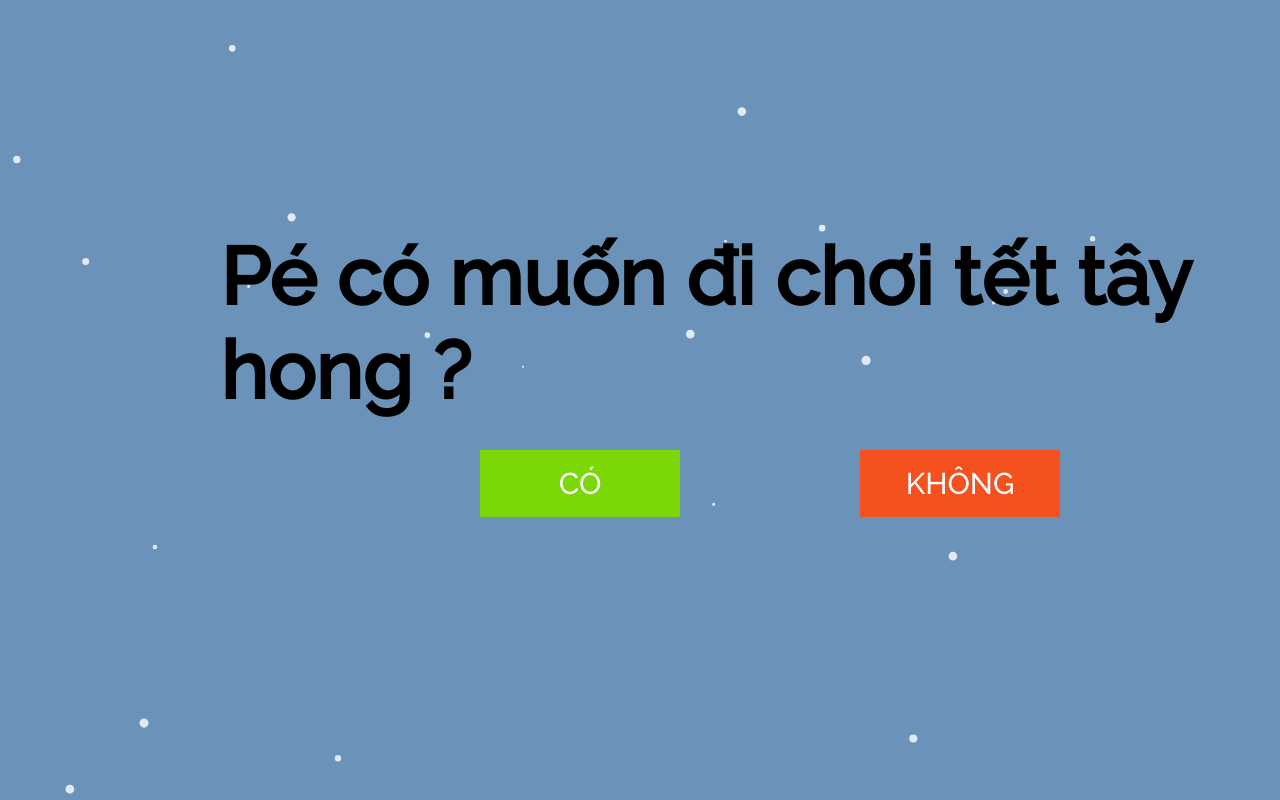
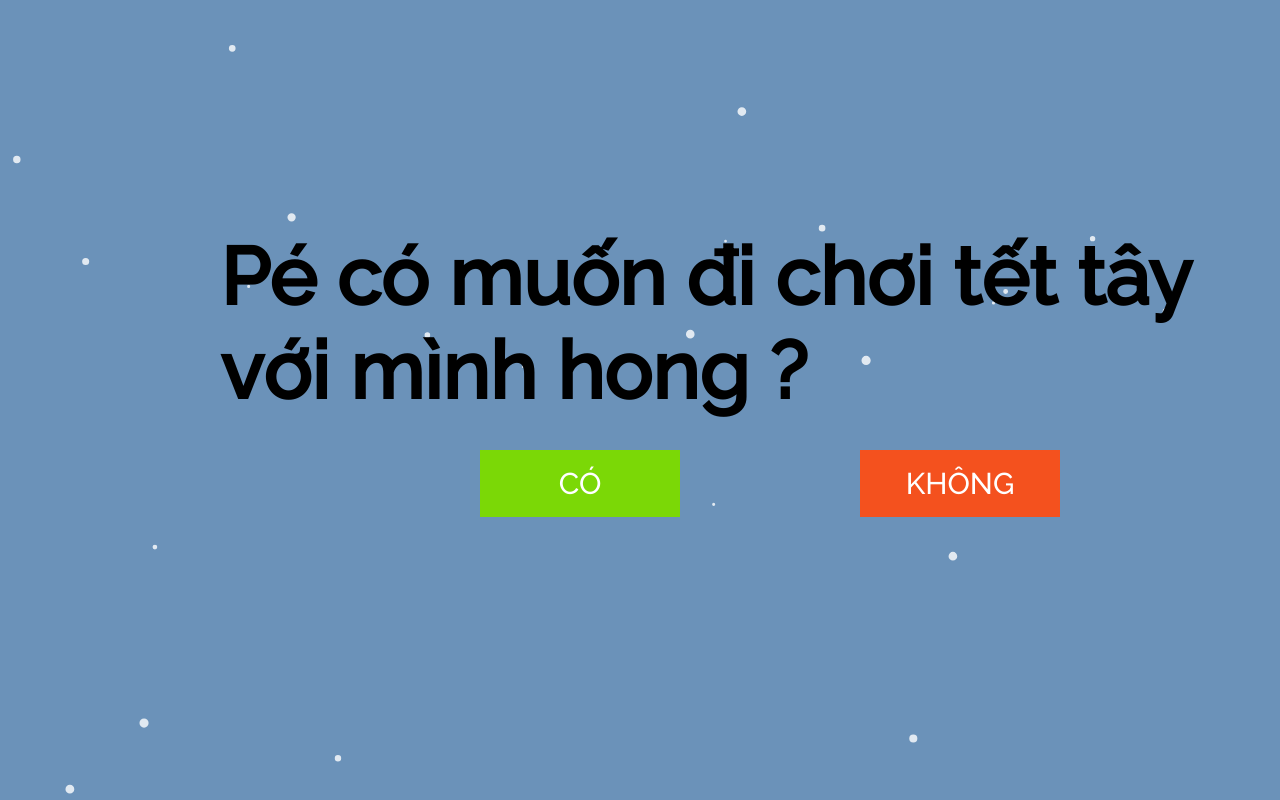
Before and after one commit to lythanhtung1107/lythanhtung1107.github.io, a plain HTML site: page index.html in a window 1280 px wide. Drawn offline with Linux system fonts and the light colour scheme.

Commit message:
Update index.html

```diff
--- a/index.html
+++ b/index.html
@@ -5,7 +5,7 @@
    </head>
    <body>
     <canvas id="canvas"></canvas>
-    <h1 id="loveQuestion">Pé có muốn đi chơi tết tây hong ? </h1>
+    <h1 id="loveQuestion">Pé có muốn đi chơi tết tây với mình hong ? </h1>
     <input type="button" id="btnYes" value="CÓ"/ onclick="yesClick()">
     <input type="button" id="btnNo" value="KHÔNG"/ onmouseover="noHover()">
    </body>
```
